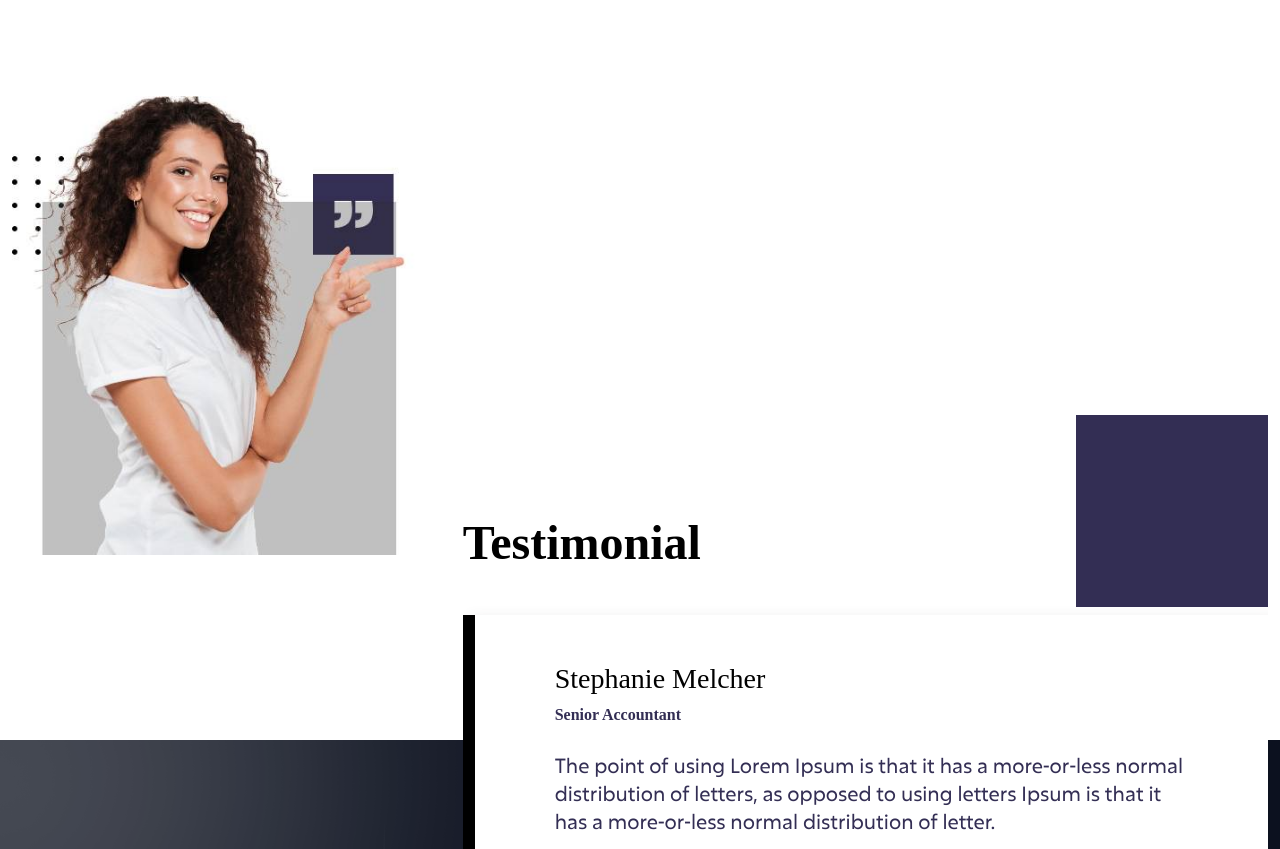
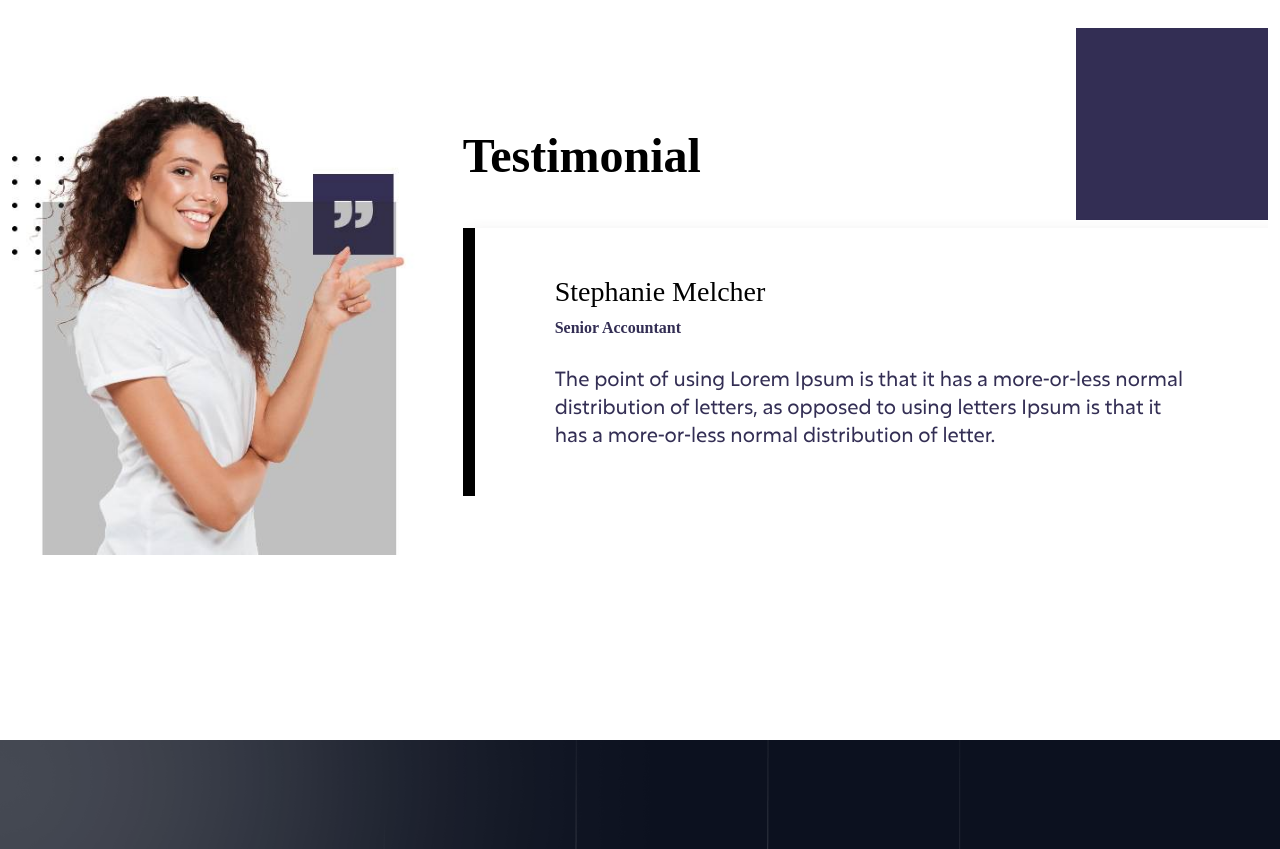
Before and after one commit to shakib-mia/beauty, a website built with Vite: page index.html in a window 1280 px wide. Shown: the part 3900-4749 px from the top of the page. Built offline with nearby package versions, Linux system fonts and the light colour scheme; some packages are replaced by stand-ins of ours; files whose address does not match are found by name; a web font is replaced by a local one.

Commit message:
testimonial position changed

```diff
--- a/index.html
+++ b/index.html
@@ -326,7 +326,7 @@
 
       <!-- Testimonial Section -->
       <section class="py-[9.37rem] bg-white relative">
-        <div class="container flex xl:gap-12 items-end relative z-[99999999]">
+        <div class="container flex xl:gap-12 relative z-[99999999]">
           <div class="w-0 xl:w-1/3">
             <img
               src="./assets/images/testimonial.jpg"
```
Also changed, not shown: 1 other file.
